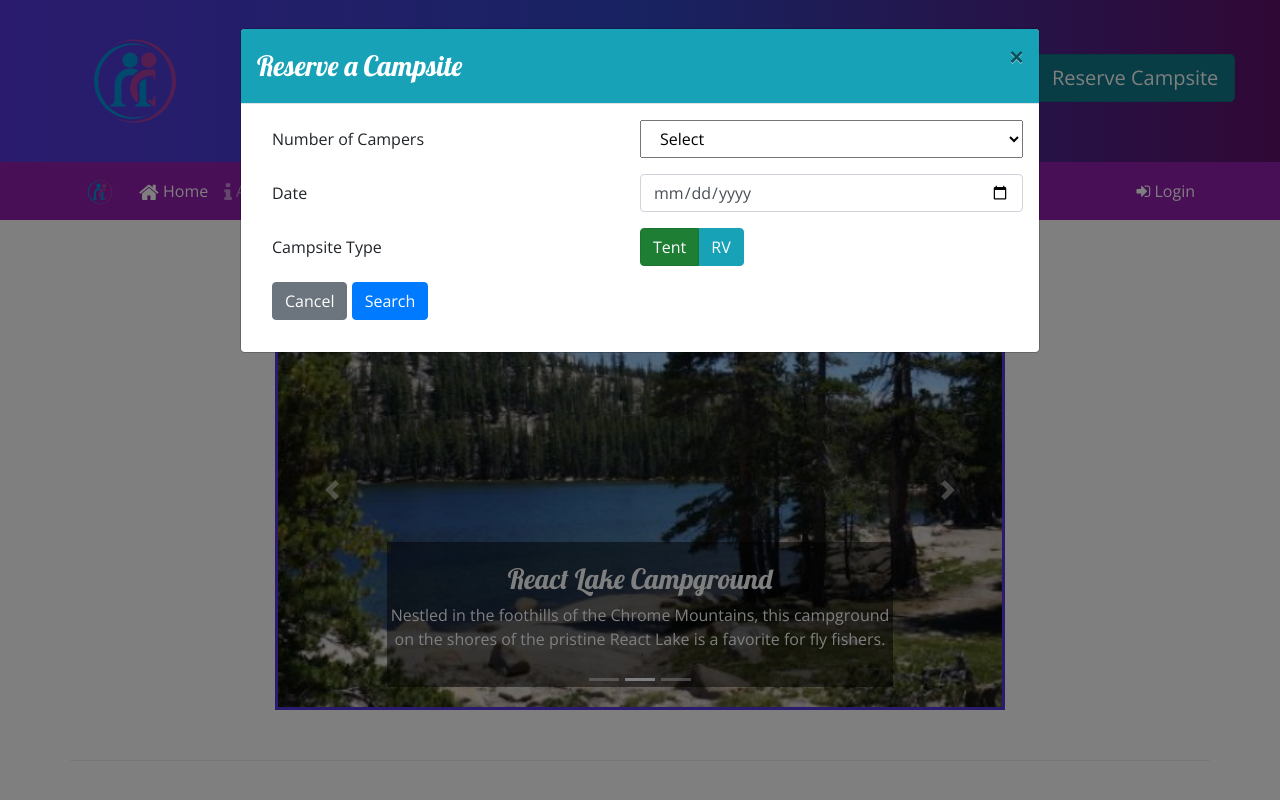
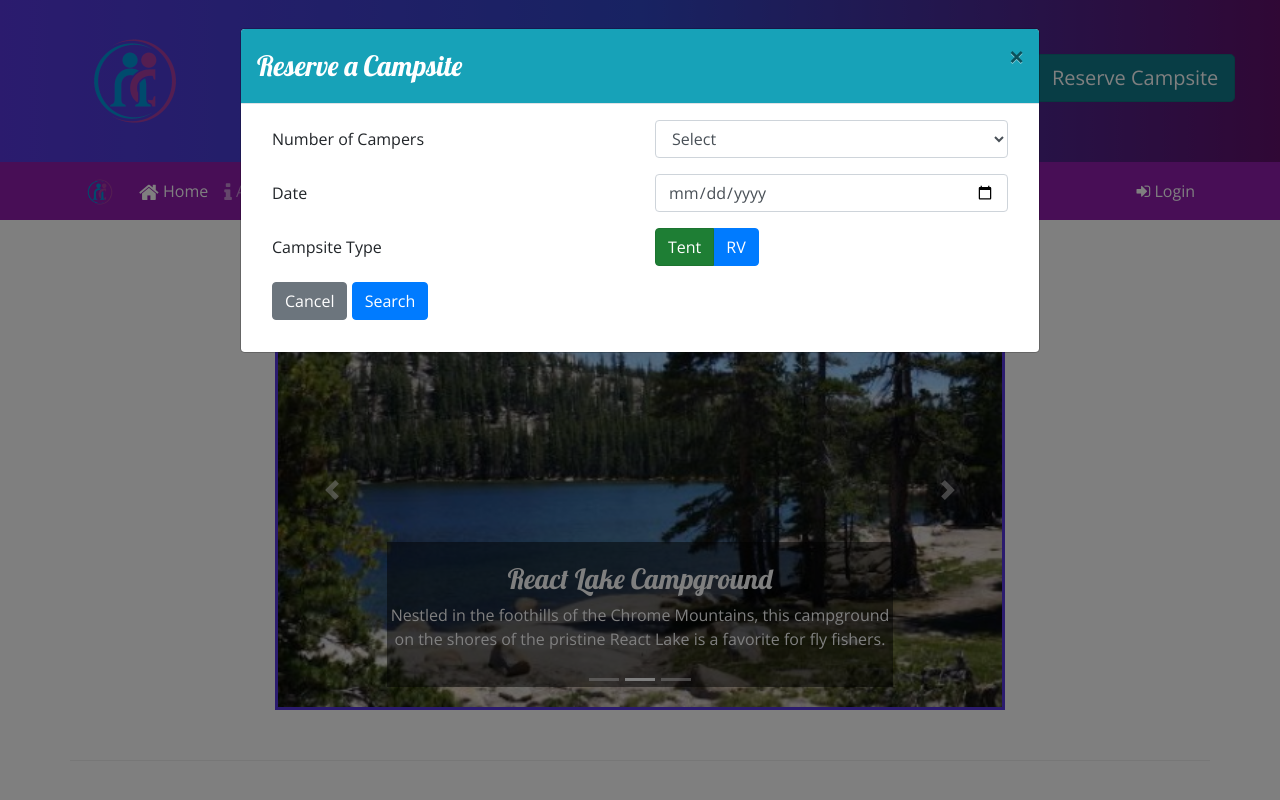
Before and after one commit to lisalisa23452/nucampsite, a website: page index.html in a window 1280 px wide. Both pictures are taken after a click on the button "Reserve Campsite". Shown: the top 800 px of the page. Drawn offline with nearby package versions, Linux system fonts and the light colour scheme.

Commit message:
fixed col-2 problem

```diff
--- a/index.html
+++ b/index.html
@@ -49,7 +49,8 @@
                         <form>
                             <div class="form-group row">
                                 <label for="Number of Campers" class="col-form-label col-sm-6">Number of Campers</label>
-                                <select class="col" name="numCampers" id="numCampers">
+                                <div class="col">
+                                    <select class="form-control" name="numCampers" id="numCampers">
                                         <option value="Select">Select</option>
                                         <option value="1">1</option>
                                         <option value="2">2</option>
@@ -59,19 +60,23 @@
                                         <option value="6">6</option>
                                     </select>
                                 </div>
+                            </div>
 
                             <div class="form-group row">
                                 <label for="Date" class="col-form-label col-sm-6">Date</label>
-                                    <input type="Date" class="form-control col" id="Date" name="Date" placeholder="Date" />
+                                <div class="col">
+                                    <input type="Date" class="form-control" id="Date" name="Date" placeholder="Date" />
                                 </div>
+                            </div>
+
 
                             <div class="form-group row">
                                 <label for="Campsite Type" class="col-form-label col-sm-6">Campsite Type</label>
-                                    <div class="btn-group btn-group-toggle" data-toggle="buttons">
-                                        <label class="btn btn-success">
+                                <div class="col-2 btn-group btn-group-toggle" data-toggle="buttons">
+                                    <label class="btn btn-success active">
                                         <input type="radio" name="siteType" id="siteTent" autocomplete="off" checked>Tent
                                     </label>
-                                        <label class="btn btn-info">
+                                    <label class="btn btn-primary">
                                         <input type="radio" name="siteType" id="siteRV" autocomplete="off">RV
                                     </label>
                                 </div>
```
Lines whose indentation alone changed are shown as unchanged.
